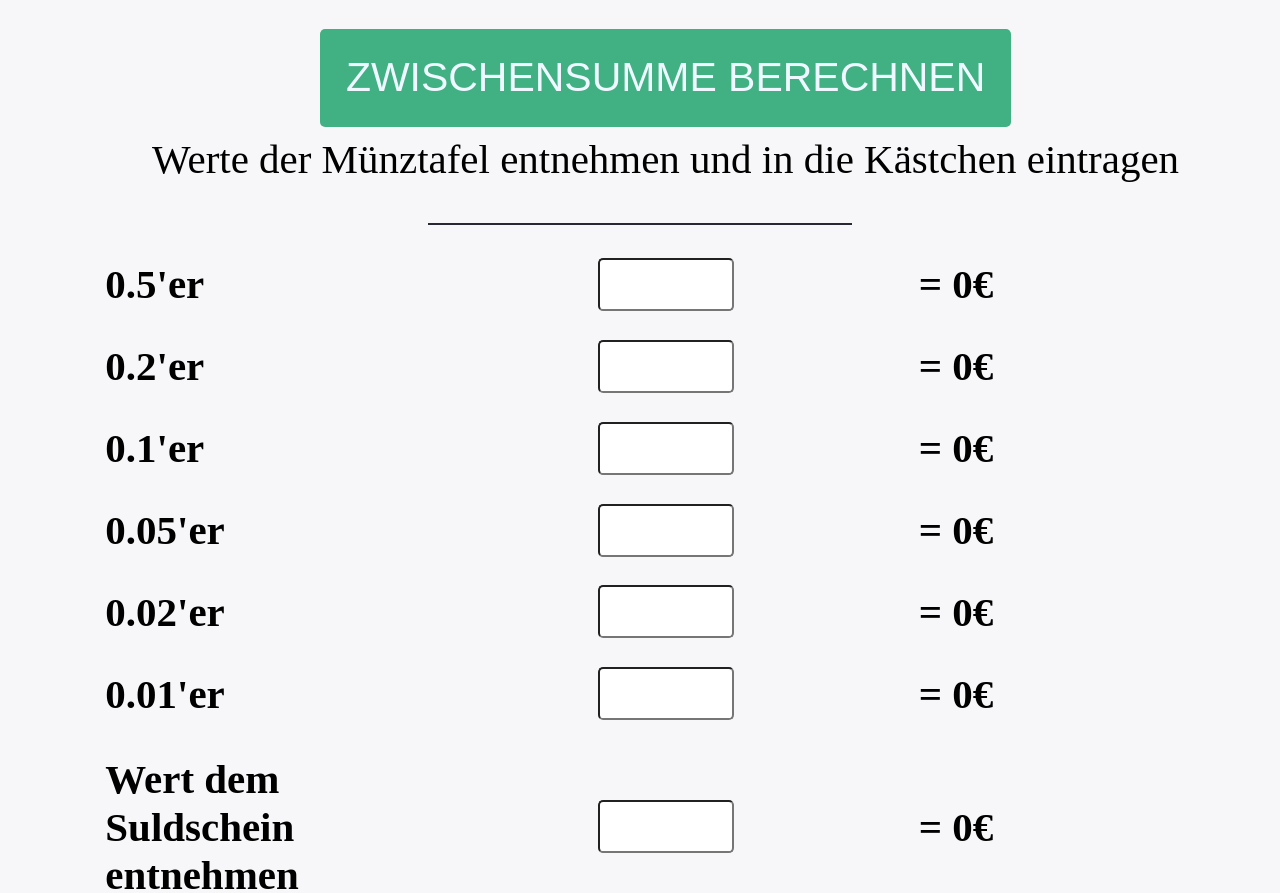
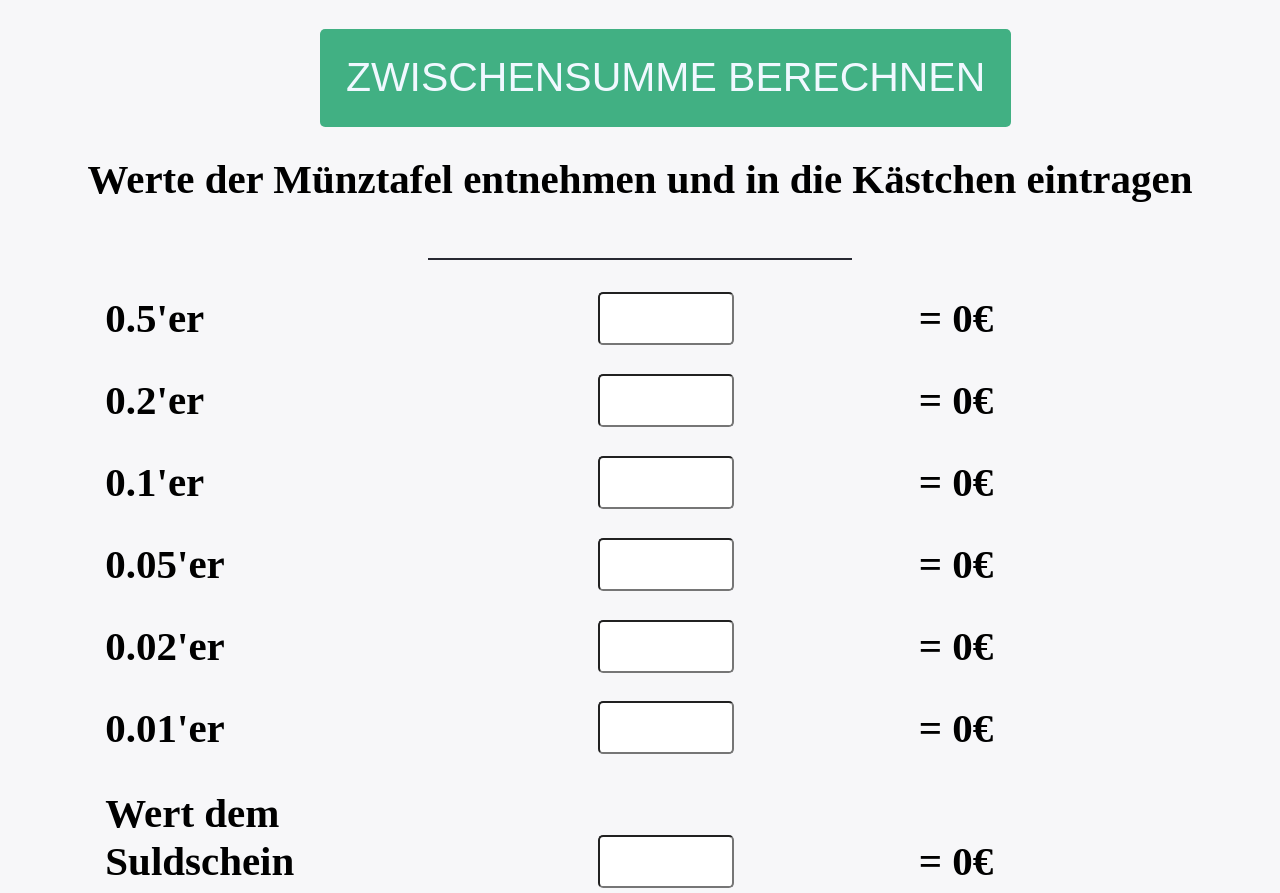
Before and after one commit to StefanTheSpider/zaelmaschine, a React (Create React App) app: page / in a window 1280 px wide. Shown: the part 860-1753 px from the top of the page. Built offline with nearby package versions, Linux system fonts and the light colour scheme; the HTML template or start-up script is replaced by a standard one.

Commit message:
h2 added

```diff
--- a/src/App.js
+++ b/src/App.js
@@ -213,9 +213,9 @@ export default function App() {
                     </button>
                 </div>
 
-                <div className="container">
+                <h2>
                     Werte der Münztafel entnehmen und in die Kästchen eintragen
-                </div>
+                </h2>
                 <hr />
 
                 <div className="container">
```
